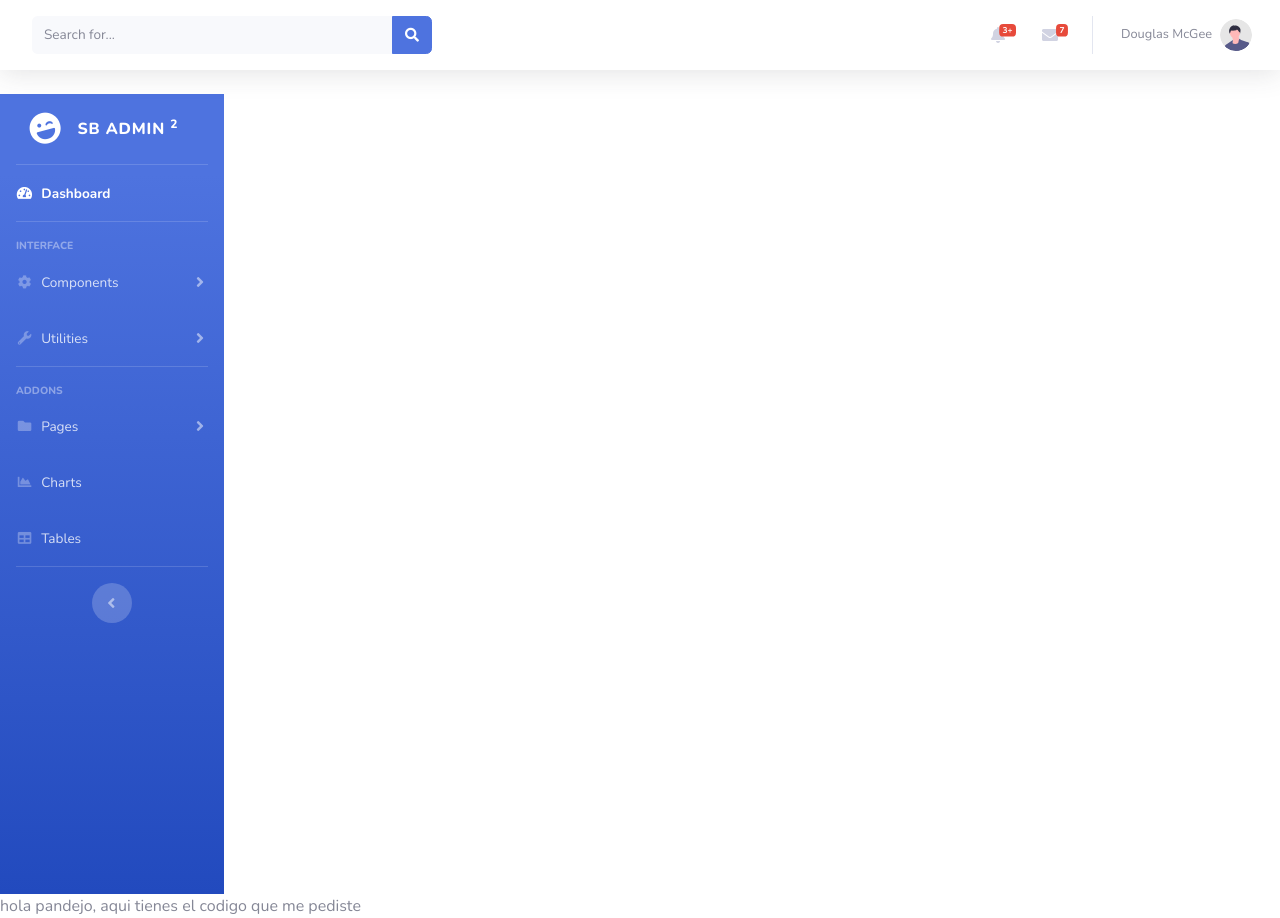
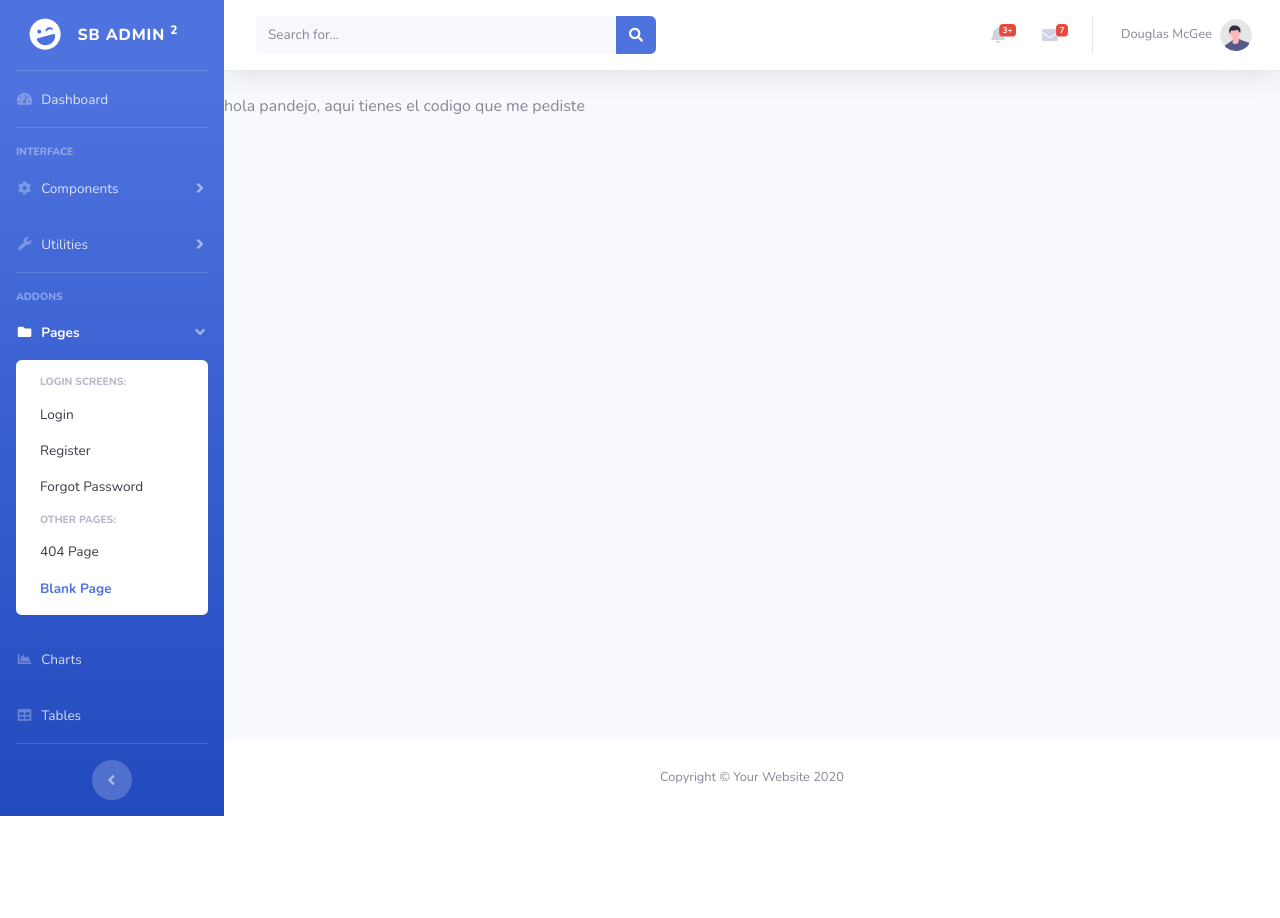
Before and after one commit to hanZ3tton/shipment_remake, a CodeIgniter app: page /shipment_remake/index.php/sample/dashboard in a window 1280 px wide. After the commit the page ends 816 px from the top, so only its background shows below. Run offline with CodeIgniter, Linux system fonts and the light colour scheme.

Commit message:
fixing dashboard

```diff
--- a/application/views/app.php
+++ b/application/views/app.php
@@ -3,13 +3,46 @@
 
 <?php $this->load->view('layout/head', $title) ?>
 
-<body>
-    <?php $this->load->view('layout/header') ?>
-    <?php $this->load->view('layout/sidebar') ?>
+<body id="page-top">
 
-    <?php $this->load->view($content) ?>
+    <!-- Page Wrapper -->
+    <div id="wrapper">
+
+        <?php $this->load->view('layout/sidebar') ?>
+
+        <!-- Content Wrapper -->
+        <div id="content-wrapper" class="d-flex flex-column">
+
+            <!-- Main Content -->
+            <div id="content">
+
+                <?php $this->load->view('layout/topbar') ?>
+
+                <!-- Begin Page Content -->
+                <?php $this->load->view($content) ?>
+
+                <!-- /.container-fluid -->
+
+            </div>
+            <!-- End of Main Content -->
+
+            <?php $this->load->view('layout/footer') ?>
+
+
+
+        </div>
+        <!-- End of Content Wrapper -->
+
+    </div>
+    <!-- End of Page Wrapper -->
+
+    <!-- Scroll to Top Button-->
+    <a class="scroll-to-top rounded" href="#page-top">
+        <i class="fas fa-angle-up"></i>
+    </a>
+
+    <?php $this->load->view("layout/logout-modal") ?>
+
     <?php $this->load->view('layout/script') ?>
 
 </body>
-
-</html>
--- /dev/null
+++ b/application/views/layout/footer.php
@@ -0,0 +1,9 @@
+            <!-- Footer -->
+            <footer class="sticky-footer bg-white">
+                <div class="container my-auto">
+                    <div class="copyright text-center my-auto">
+                        <span>Copyright &copy; Your Website 2020</span>
+                    </div>
+                </div>
+            </footer>
+            <!-- End of Footer -->
--- /dev/null
+++ b/application/views/layout/logout-modal.php
@@ -0,0 +1,19 @@
+<!-- Logout Modal-->
+<div class="modal fade" id="logoutModal" tabindex="-1" role="dialog" aria-labelledby="exampleModalLabel"
+    aria-hidden="true">
+    <div class="modal-dialog" role="document">
+        <div class="modal-content">
+            <div class="modal-header">
+                <h5 class="modal-title" id="exampleModalLabel">Ready to Leave?</h5>
+                <button class="close" type="button" data-dismiss="modal" aria-label="Close">
+                    <span aria-hidden="true">×</span>
+                </button>
+            </div>
+            <div class="modal-body">Select "Logout" below if you are ready to end your current session.</div>
+            <div class="modal-footer">
+                <button class="btn btn-secondary" type="button" data-dismiss="modal">Cancel</button>
+                <a class="btn btn-primary" href="login.html">Logout</a>
+            </div>
+        </div>
+    </div>
+</div>
--- a/application/views/layout/sidebar.php
+++ b/application/views/layout/sidebar.php
@@ -1,3 +1,4 @@
+  <!-- Sidebar -->
   <ul class="navbar-nav bg-gradient-primary sidebar sidebar-dark accordion" id="accordionSidebar">
 
       <!-- Sidebar - Brand -->
@@ -12,7 +13,7 @@
       <hr class="sidebar-divider my-0">
 
       <!-- Nav Item - Dashboard -->
-    <li class="nav-item active">
+      <li class="nav-item">
           <a class="nav-link" href="index.html">
               <i class="fas fa-fw fa-tachometer-alt"></i>
               <span>Dashboard</span></a>
@@ -28,7 +29,8 @@
 
       <!-- Nav Item - Pages Collapse Menu -->
       <li class="nav-item">
-        <a class="nav-link collapsed" href="#" data-toggle="collapse" data-target="#collapseTwo" aria-expanded="true" aria-controls="collapseTwo">
+          <a class="nav-link collapsed" href="#" data-toggle="collapse" data-target="#collapseTwo"
+              aria-expanded="true" aria-controls="collapseTwo">
               <i class="fas fa-fw fa-cog"></i>
               <span>Components</span>
           </a>
@@ -43,11 +45,13 @@
 
       <!-- Nav Item - Utilities Collapse Menu -->
       <li class="nav-item">
-        <a class="nav-link collapsed" href="#" data-toggle="collapse" data-target="#collapseUtilities" aria-expanded="true" aria-controls="collapseUtilities">
+          <a class="nav-link collapsed" href="#" data-toggle="collapse" data-target="#collapseUtilities"
+              aria-expanded="true" aria-controls="collapseUtilities">
               <i class="fas fa-fw fa-wrench"></i>
               <span>Utilities</span>
           </a>
-        <div id="collapseUtilities" class="collapse" aria-labelledby="headingUtilities" data-parent="#accordionSidebar">
+          <div id="collapseUtilities" class="collapse" aria-labelledby="headingUtilities"
+              data-parent="#accordionSidebar">
               <div class="bg-white py-2 collapse-inner rounded">
                   <h6 class="collapse-header">Custom Utilities:</h6>
                   <a class="collapse-item" href="utilities-color.html">Colors</a>
@@ -67,12 +71,14 @@
       </div>
 
       <!-- Nav Item - Pages Collapse Menu -->
-    <li class="nav-item">
-        <a class="nav-link collapsed" href="#" data-toggle="collapse" data-target="#collapsePages" aria-expanded="true" aria-controls="collapsePages">
+      <li class="nav-item active">
+          <a class="nav-link" href="#" data-toggle="collapse" data-target="#collapsePages" aria-expanded="true"
+              aria-controls="collapsePages">
               <i class="fas fa-fw fa-folder"></i>
               <span>Pages</span>
           </a>
-        <div id="collapsePages" class="collapse" aria-labelledby="headingPages" data-parent="#accordionSidebar">
+          <div id="collapsePages" class="collapse show" aria-labelledby="headingPages"
+              data-parent="#accordionSidebar">
               <div class="bg-white py-2 collapse-inner rounded">
                   <h6 class="collapse-header">Login Screens:</h6>
                   <a class="collapse-item" href="login.html">Login</a>
@@ -81,7 +87,7 @@
                   <div class="collapse-divider"></div>
                   <h6 class="collapse-header">Other Pages:</h6>
                   <a class="collapse-item" href="404.html">404 Page</a>
-                <a class="collapse-item" href="blank.html">Blank Page</a>
+                  <a class="collapse-item active" href="blank.html">Blank Page</a>
               </div>
           </div>
       </li>
@@ -108,6 +114,5 @@
           <button class="rounded-circle border-0" id="sidebarToggle"></button>
       </div>
 
-
-
   </ul>
+  <!-- End of Sidebar -->
```
Also changed, not shown: application/views/Auth.php (added, +14 -0 lines), application/views/layout/topbar.php (renamed from application/views/layout/header.php). Lines whose indentation alone changed are shown as unchanged.
